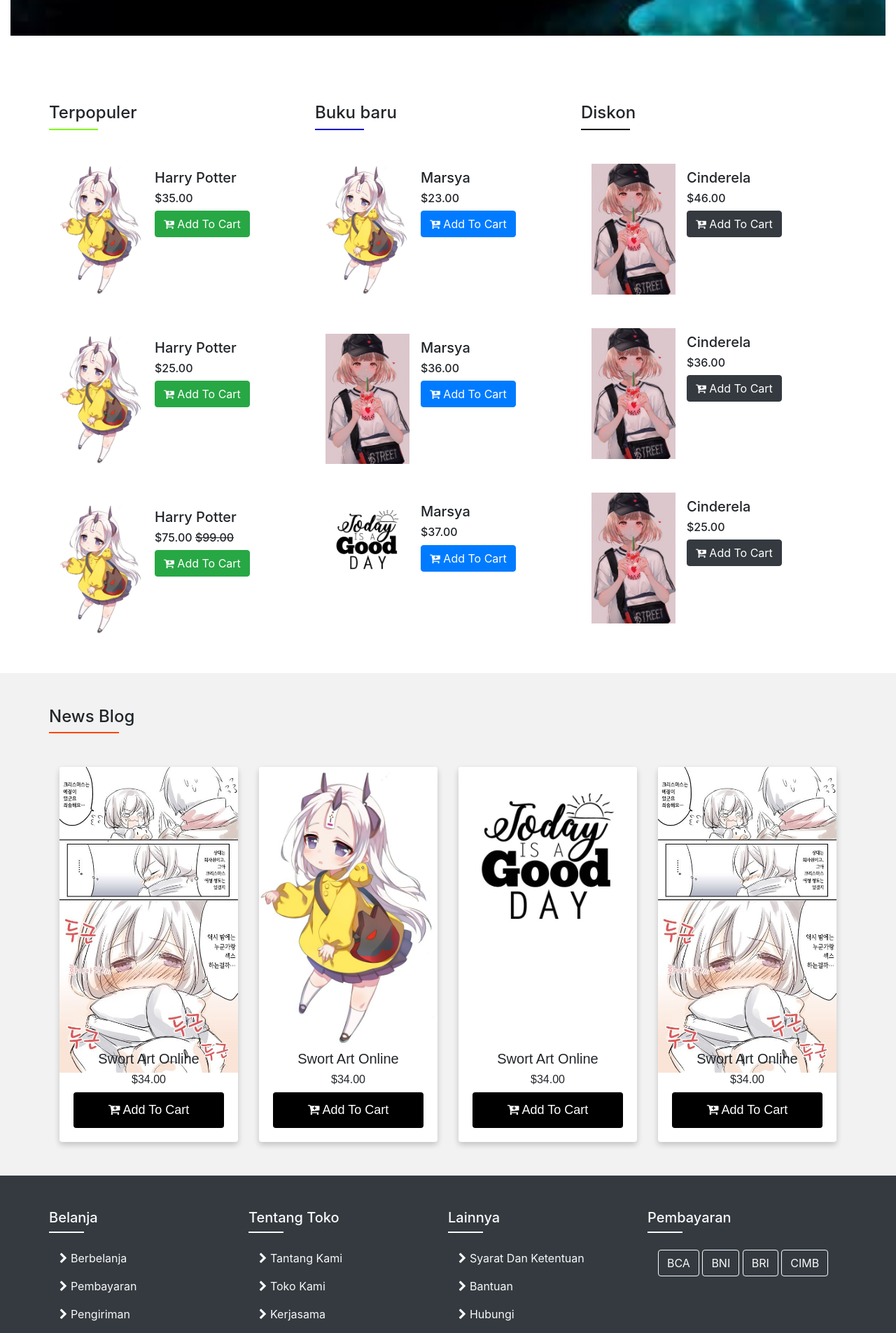
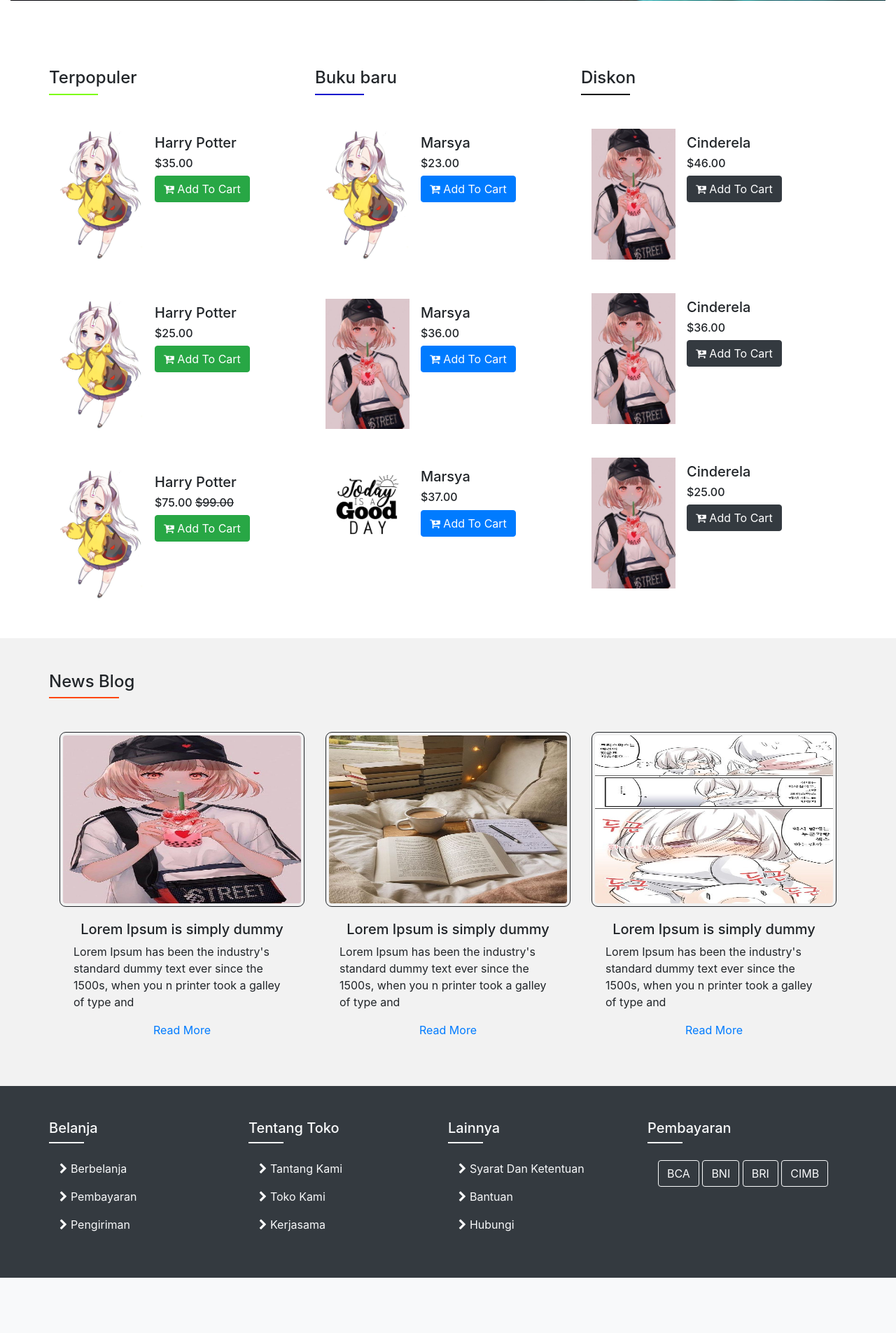
Before and after one commit to akihikowenwen/Website_projek_tugas_4matkul_wiwin, a PHP site: page /index1.html in a window 1280 px wide. Shown: the part 2877-4782 px from the top of the page at 70% size. After the commit the page ends 4703 px from the top, so only its background shows below. Run offline with PHP 8.4, Linux system fonts and the light colour scheme; some libraries are stand-ins or nearby versions.

Commit message:
update-2

```diff
--- a/assets/css/custom.css
+++ b/assets/css/custom.css
@@ -52,40 +52,9 @@ footer ul{text-decoration: none; list-style-type: none;}
 
 }
 
-/* Slide blogpost */
-
-body{margin-top: 50px; margin-bottom: 100px;}
-
-/* equal card height */
-.row-equal > div[class*='col-'] {
-    display: flex;
-    flex: 1 0 auto;
-}
-
-.row-equal .card {
-   width: 100%;
-}
-
-/* ensure equal card height inside carousel */
-.carousel-inner>.row-equal.active,
-.carousel-inner>.row-equal.next,
-.carousel-inner>.row-equal.prev {
-    display: flex;
-}
-
-/* prevent flicker during transition */
-.carousel-inner>.row-equal.active.left,
-.carousel-inner>.row-equal.active.right {
-    opacity: 0.5;
-    display: flex;
-}
-
-
-/* control image height */
-.card-img-top-250 {
-    max-height: 250px;
-    overflow:hidden;
-}
-
-
-.card-header{color:dodgerblue}
+.border_comment{
+    border-style: solid;
+    border-width: 1px;
+    border-radius: 9px;
+    padding: 4px;
+  }
--- a/index1.html
+++ b/index1.html
@@ -75,20 +75,10 @@
   <div class="carousel-inner ">
     <div class="carousel-item  active">
       <div class="d-block a"><img src="assets/img/gambar2.jpg" alt="img1" style="height: 500px; width: 100%; object-fit: cover; object-position: center top;"> </div>
-         <div class="carousel-caption d-none d-md-block">
-        <h1>BEST WINTER COLLECTION</h1>
-         <p>Lorem ipsum dolor sit amet, consectetur adipiscing elit.</p>
-         <button class="btn btn-info btn-lg">Shop Now</button>
-       </div>
     </div>
     <div class="carousel-item">
       <div class="d-block w-100"></div><img src="assets/img/gambar3.jpg" alt="img2" style="height: 500px; width: 100%; object-fit: cover; object-position: center top;"> </div>
-      <div class="carousel-caption d-none d-md-block">
-        <h1>BEST WINTER COLLECTION</h1>
-         <p>Lorem ipsum dolor sit amet, consectetur adipiscing elit.</p>
-         <button class="btn btn-info btn-lg">Shop Now</button>
-       </div>
-    </div>
+      </div>
 
   </div>
   <a class="carousel-control-prev" href="#carouselExampleIndicators" role="button" data-slide="prev">
@@ -438,50 +428,38 @@
 <div class="container mt-5">
 	<div class="row">
 
-		<div class="col-md-3">
-			<div class="card">
-				<div class="overflow-hidden" style="height:385px"><img src="assets/img/gambar5.jpg" alt="card-1" class="card-img-top"></div>
-				<div class="card-body">
-					<h5>Swort Art Online</h5>
-					<h6>$34.00</h6>
-					<button class="btn btn-danger"><i class="fa fa-cart-plus" aria-hidden="true"></i> Add To Cart</button>
-				</div>
+		<div class="col-md-4">
+			<div class="overflow-hidden" style="height:250px">
+				<img src="assets/img/gambar3.jpg" alt="card-1" class="card-img-top border_comment" style="height: 250px;">
+			</div>
+			<div class="card-body">
+					<h5>Lorem Ipsum is simply dummy </h5>
+					<p class="text-left">Lorem Ipsum has been the industry's standard dummy text ever since the 1500s, when you n printer took a galley of type and </p>
+					<a href="#" class="stretched-link">Read More</a>
 			</div>
 		</div>
 
-		<div class="col-md-3">
-			<div class="card">
-				<div class="overflow-hidden" style="height:385px"><img src="assets/img/gambar2.jpg" alt="card-1" class="card-img-top"></div>
-				<div class="card-body">
-					<h5>Swort Art Online</h5>
-					<h6>$34.00</h6>
-					<button class="btn btn-danger"><i class="fa fa-cart-plus" aria-hidden="true"></i> Add To Cart</button>
-				</div>
+		<div class="col-md-4">
+			<div class="overflow-hidden" style="height:250px">
+				<img src="assets/img/gambar1.jpg" alt="card-1" class="card-img-top border_comment" style="height: 250px;">
+			</div>
+			<div class="card-body">
+					<h5>Lorem Ipsum is simply dummy </h5>
+					<p class="text-left">Lorem Ipsum has been the industry's standard dummy text ever since the 1500s, when you n printer took a galley of type and </p>
+					<a href="#" class="stretched-link">Read More</a>
 			</div>
 		</div>
 
-		<div class="col-md-3">
-			<div class="card">
-				<div class="overflow-hidden" style="height:385px"><img src="assets/img/gambar4.jpg" alt="card-1" class="card-img-top"></div>
-				<div class="card-body">
-					<h5>Swort Art Online</h5>
-					<h6>$34.00</h6>
-					<button class="btn btn-danger"><i class="fa fa-cart-plus" aria-hidden="true"></i> Add To Cart</button>
-				</div>
+		<div class="col-md-4">
+			<div class="overflow-hidden" style="height:250px">
+				<img src="assets/img/gambar5.jpg" alt="card-1" class="card-img-top border_comment" style="height: 250px;">
+			</div>
+			<div class="card-body">
+					<h5>Lorem Ipsum is simply dummy </h5>
+					<p class="text-left">Lorem Ipsum has been the industry's standard dummy text ever since the 1500s, when you n printer took a galley of type and </p>
+					<a href="#" class="stretched-link">Read More</a>
 			</div>
 		</div>
-
-		<div class="col-md-3">
-			<div class="card">
-				<div class="overflow-hidden" style="height:385px"><img src="assets/img/gambar5.jpg" alt="card-1" class="card-img-top"></div>
-				<div class="card-body">
-					<h5>Swort Art Online</h5>
-					<h6>$34.00</h6>
-					<button class="btn btn-danger"><i class="fa fa-cart-plus" aria-hidden="true"></i> Add To Cart</button>
-				</div>
-			</div>
-		</div>
-
 
 	</div>
 </div>
```
